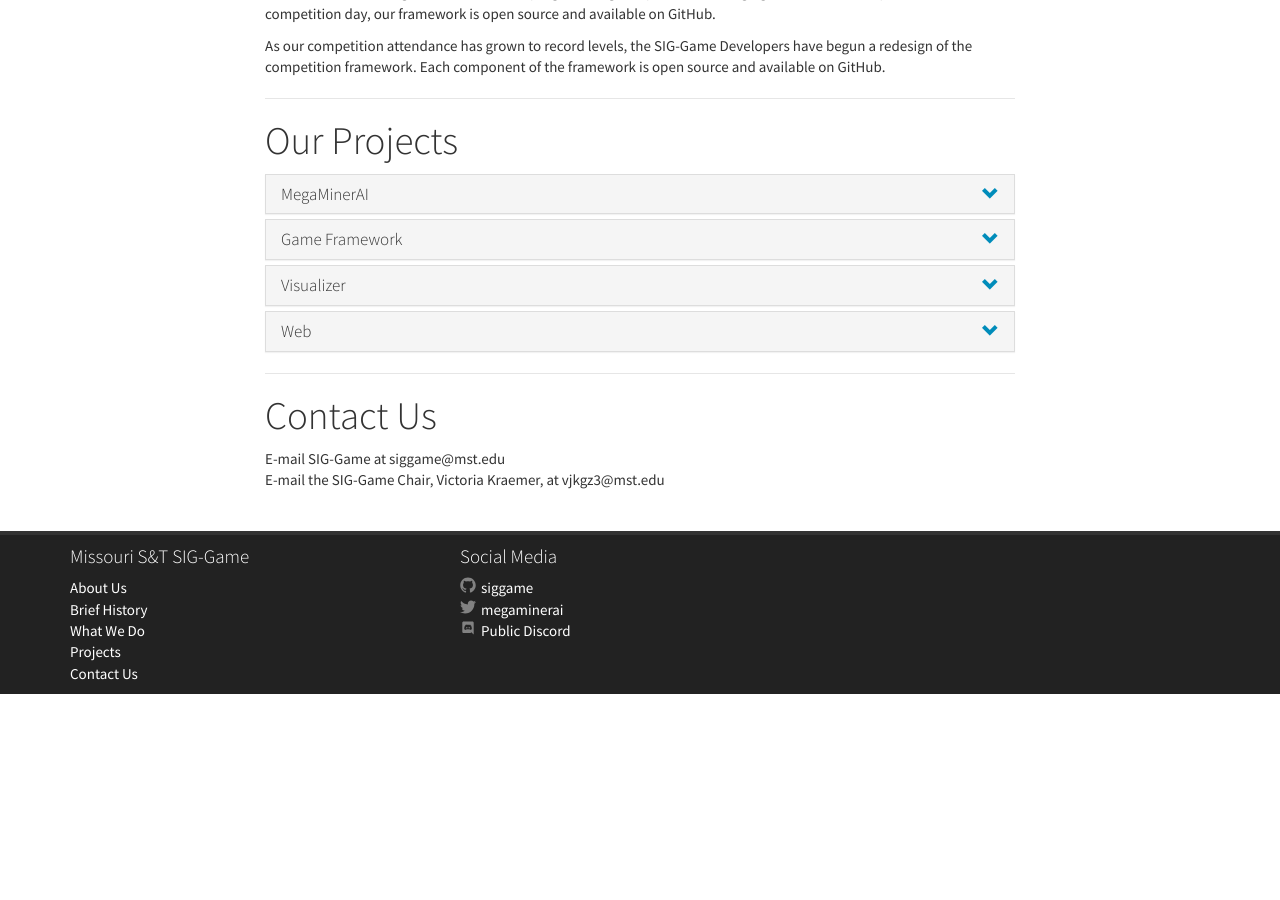
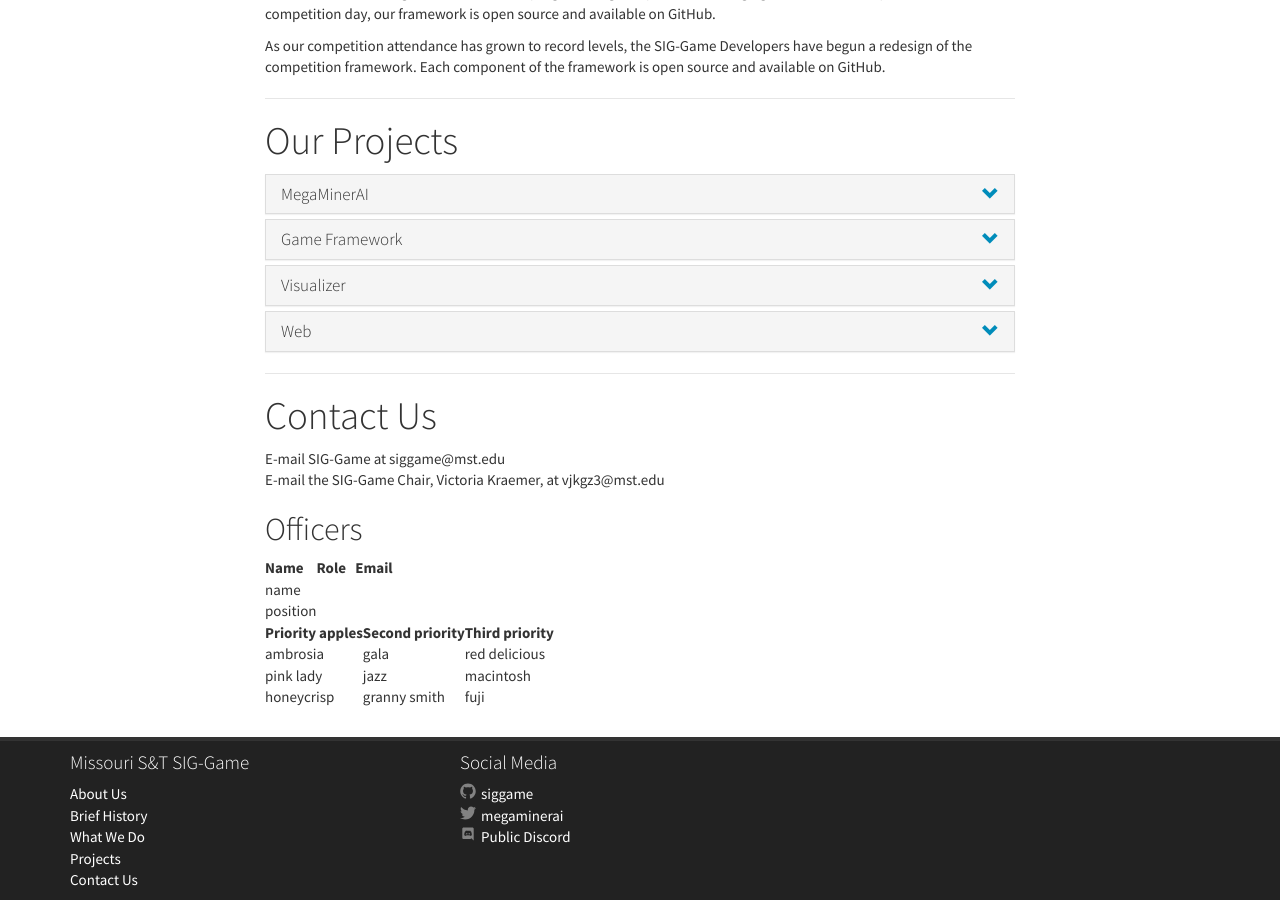
Before and after one commit to siggame/siggame.github.io, a Jekyll site: the page built from about.md, in a window 1280 px wide and 900 px high, scrolled down 854 px. Built offline with Jekyll 4.4.1, drawn with Linux system fonts in a browser that asks for light colours; nearby versions of some CDN libraries; before the commit the page ends 1548 px from its top, so only the background shows below that.

Commit message:
Testing tables for Officer Page.

```diff
--- a/about.md
+++ b/about.md
@@ -103,5 +103,44 @@ Contact Us  {#Contact-Us}
 * E-mail the SIG-Game Chair, Victoria Kraemer, at <vjkgz3@mst.edu>
 {: refdef .list-unstyled}
 
+Officers
+--------
+<table>
+  <colgroup>
+    <col width="40%" />
+    <col width="30%" />
+    <col width="30%" />
+  </colgroup>
+
+  <thead>
+    <tr>
+      <th>Name</th>
+      <th>Role</th>
+      <th>Email</th>
+    </tr>
+  </thead>
+
+  <tbody>
+    <tr>
+      <td markdown="span">name</td>
+    </tr>
+
+    <tr>
+      <td markdown="span">position</td>
+    </tr>
+
+    <tr>
+      <td markdown="span"></td>
+    </tr>
+
+  </tbody>
+</table>
+
+| Priority apples | Second priority | Third priority |
+|-------|--------|---------|
+| ambrosia | gala | red delicious |
+| pink lady | jazz | macintosh |
+| honeycrisp | granny smith | fuji |
+
 <!--  LocalWords:  MegaMinerAI
  -->
```
